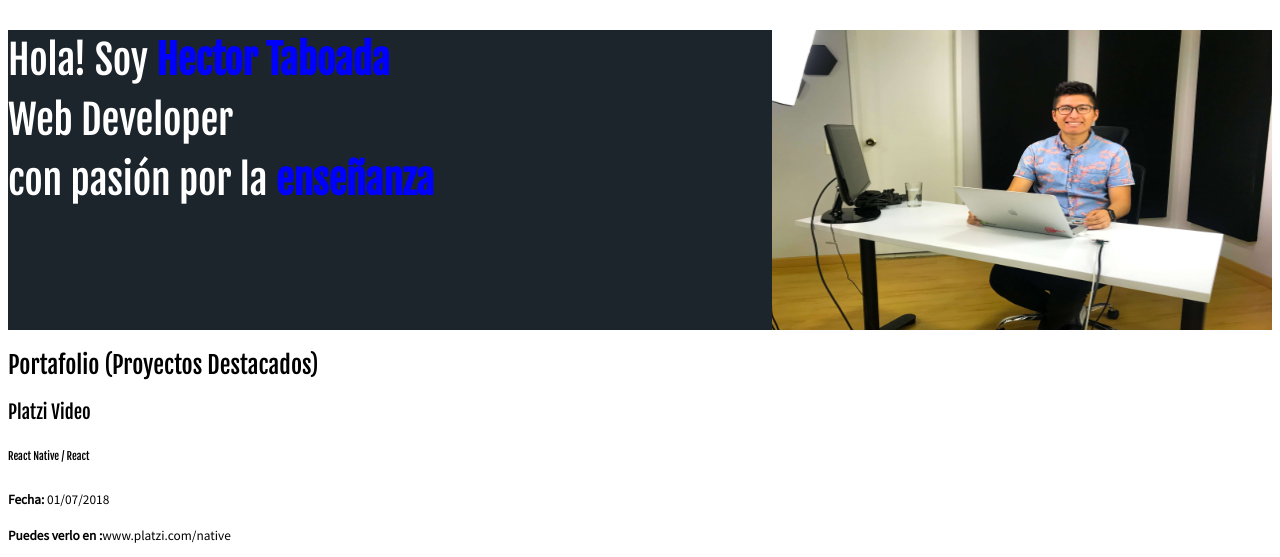
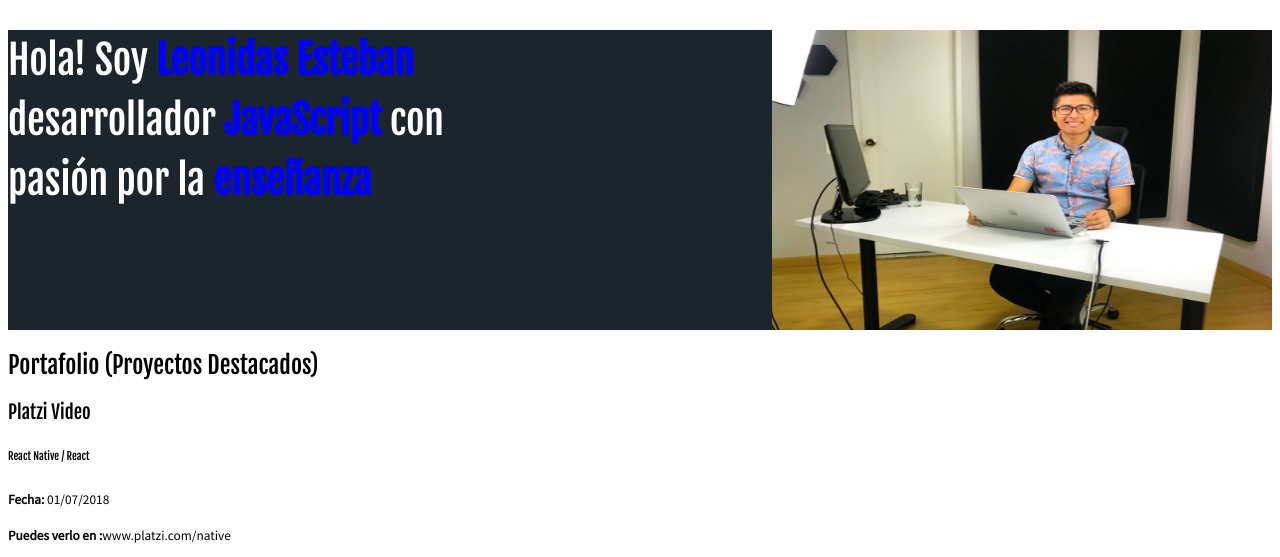
Before and after one commit to Sir4you/portafolio, a plain HTML site: page index.html in a window 1280 px wide. Shown: the part 185-742 px from the top of the page. Drawn offline with Linux system fonts and the light colour scheme.

Commit message:
separacion entre HT y Leonidas

```diff
--- a/index.html
+++ b/index.html
@@ -38,7 +38,7 @@
   </header>
   <section class="hero">
     <h1>
-      Hola! Soy <strong>Hector Taboada</strong> <br>Web Developer <br> con pasión por la <strong>enseñanza</strong>
+      Hola! Soy <strong>Leonidas Esteban</strong> <br>desarrollador <strong>JavaScript</strong> con <br>pasión por la <strong>enseñanza</strong>
     </h1>
     <!-- <img src="images/hero.jpg" width="500" alt="imagen principal del sitio" /> -->
   </section>
```
